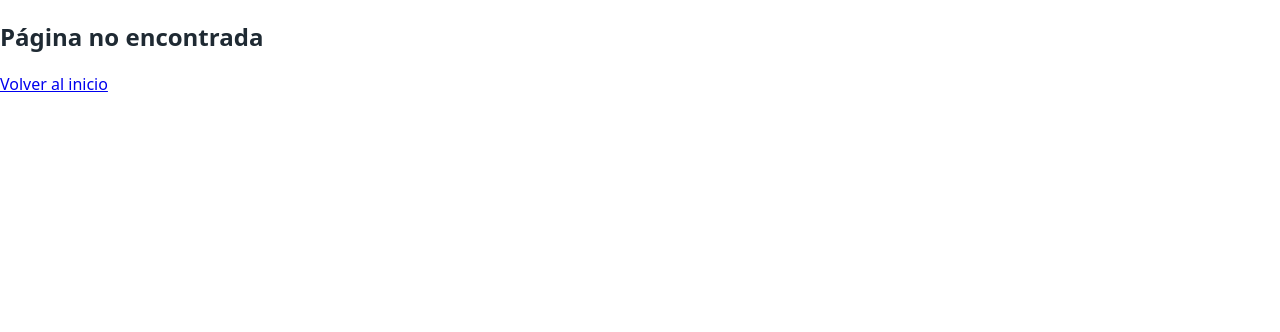
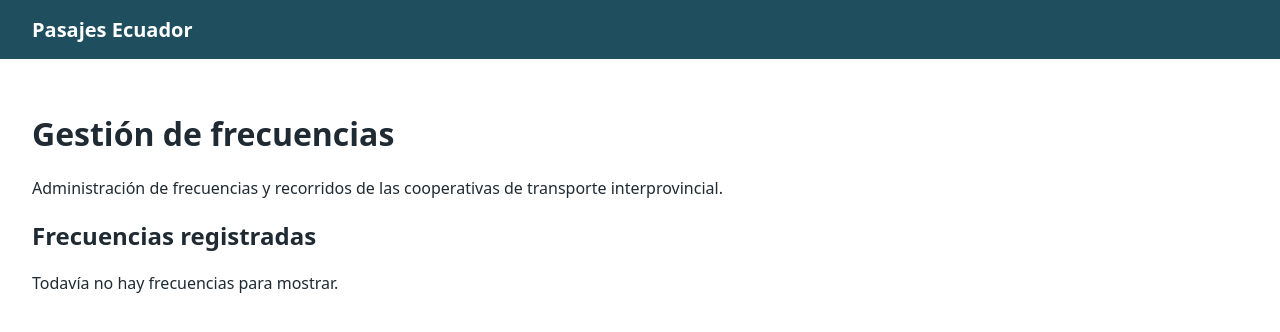
Before and after one commit to ViniD2005/ProyectoManejoBuses, a React (Vite) app in the folder frontend/: page /frecuencias in a window 1280 px wide. Shown: the top 332 px of the page. Built offline with nearby package versions, Linux system fonts and the light colour scheme.

Commit message:
feat(frecuencias): crear pantalla inicial y registrar ruta

```diff
--- a/frontend/src/App.jsx
+++ b/frontend/src/App.jsx
@@ -4,6 +4,7 @@ import MainLayout from './layouts/MainLayout.jsx'
 import Inicio from './pages/Inicio.jsx'
 import Cooperativas from './pages/Cooperativas.jsx'
 import Buses from './pages/Buses.jsx'
+import Frecuencias from './pages/cooperativa/Frecuencias.jsx'
 import NoEncontrado from './pages/NoEncontrado.jsx'
 
 // Frente D - Busqueda de viajes y asientos
@@ -24,6 +25,8 @@ function App() {
 
           {/* Frente B - Buses */}
           <Route path="/buses" element={<Buses />} />
+          {/* Frente C - Gestión de frecuencias */}
+          <Route path="/frecuencias" element={<Frecuencias />} />
 
           {/* Frente D - Búsqueda de viajes */}
           <Route path="/viajes" element={<BuscarViajes />} />
--- /dev/null
+++ b/frontend/src/pages/cooperativa/Frecuencias.jsx
@@ -0,0 +1,19 @@
+
+function Frecuencias() {
+  return (
+    <main>
+      <h1>Gestión de frecuencias</h1>
+      <p>
+        Administración de frecuencias y recorridos de las cooperativas
+        de transporte interprovincial.
+      </p>
+
+      <section>
+        <h2>Frecuencias registradas</h2>
+        <p>Todavía no hay frecuencias para mostrar.</p>
+      </section>
+    </main>
+  );
+}
+
+export default Frecuencias;
```
